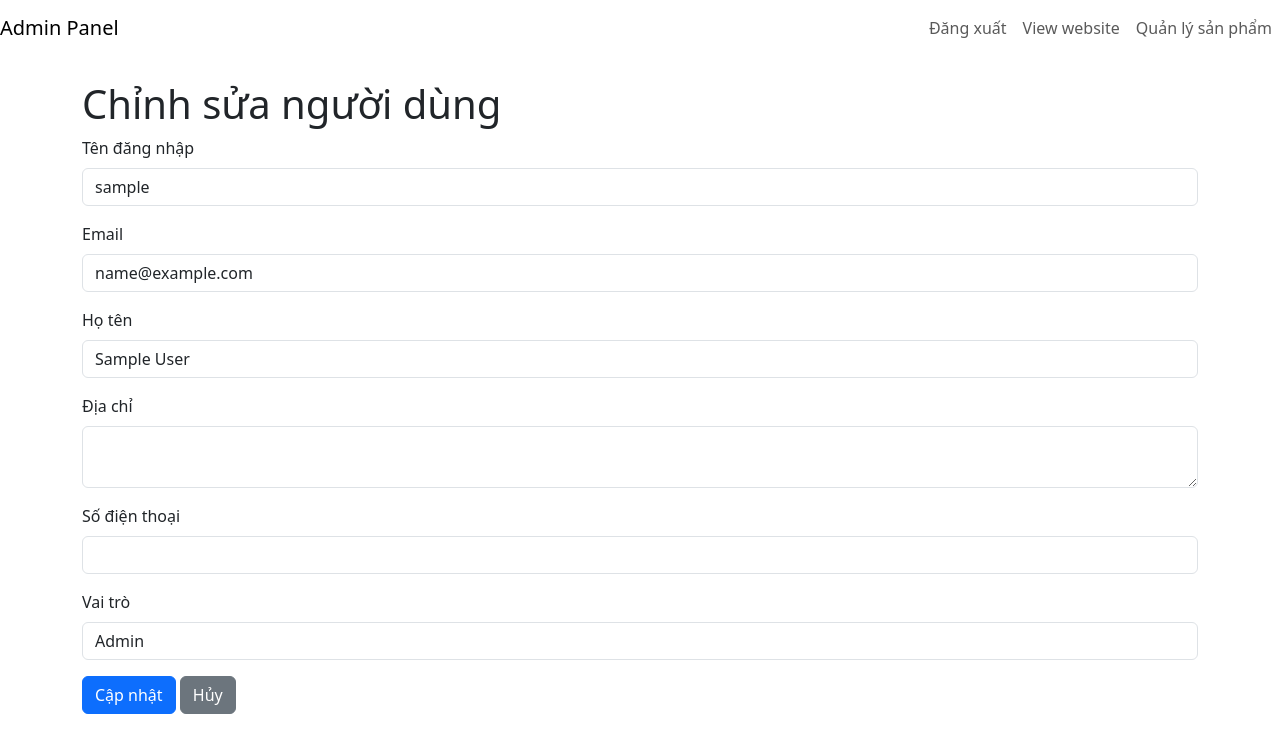
After one commit to vao211/ASM_web_Jewelry, a PHP site: page /edit_user.php?id=1 in a window 1280 px wide. The commit adds this page. Shown: the top 753 px of the page. Run offline with PHP 8.4, Linux system fonts and the light colour scheme; the visitor is signed in with stand-in values (Sample User, id 1).

Commit message:
add user management

```diff
--- a/admin(test).php
+++ b/admin(test).php
@@ -62,6 +62,7 @@ if ($_SERVER['REQUEST_METHOD'] == 'POST' && isset($_POST['edit_id'])) {
             $sql .= ", image='$image_name'";
         }
     }
+
     $sql .= " WHERE id=$edit_id";
     if ($conn->query($sql)) {
         header("Location: admin.php");
--- /dev/null
+++ b/backend/edit_user.php
@@ -0,0 +1,103 @@
+<?php
+session_start();
+include 'config.php';
+
+if (!isset($_SESSION['user_id']) || $_SESSION['role'] !== 'admin') {
+    header("Location: ../frontend/index.html");
+    exit();
+}
+
+//_POST trong form
+if (!isset($_GET['id']) && !isset($_POST['edit_id'])) {
+    header("Location: admin_users.php");
+    exit();
+}
+
+if (isset($_GET['id'])) {
+    $edit_id = $_GET['id'];
+}
+elseif (isset($_POST['edit_id'])) {
+    $edit_id = $_POST['edit_id'];
+}
+else {
+    $edit_id = null;
+}
+
+$edit_result = $conn->query("SELECT * FROM users WHERE id=$edit_id");
+$edit_user = $edit_result->fetch_assoc();
+
+if ($_SERVER['REQUEST_METHOD'] == 'POST') {
+    $username = $_POST['username'];
+    $email = $_POST['email'];
+    $full_name = $_POST['full_name'];
+    $address = $_POST['address'];
+    $phone = $_POST['phone'];
+    $role = $_POST['role'];
+
+    $sql = "UPDATE users SET username='$username', email='$email', full_name='$full_name', address='$address', phone='$phone', role='$role' WHERE id=$edit_id";
+    if ($conn->query($sql)) {
+        header("Location: admin_users.php");
+    } else {
+        echo "Lỗi: " . $conn->error;
+    }
+}
+?>
+
+<!DOCTYPE html>
+<html lang="vi">
+<head>
+    <meta charset="UTF-8">
+    <meta name="viewport" content="width=device-width, initial-scale=1.0">
+    <title>Chỉnh sửa người dùng</title>
+    <link href="https://cdn.jsdelivr.net/npm/bootstrap@5.3.0/dist/css/bootstrap.min.css" rel="stylesheet">
+    <link rel="stylesheet" href="../frontend/css/style.css">
+</head>
+<body>
+    <nav class="navbar navbar-expand-lg navbar-light bg-light-blue">
+        <a class="navbar-brand" href="#">Admin Panel</a>
+        <div class="collapse navbar-collapse">
+            <ul class="navbar-nav ms-auto">
+                <li class="nav-item"><a class="nav-link" href="logout.php">Đăng xuất</a></li>
+                <li class="nav-item"><a class="nav-link" href="index_admin.php">View website</a></li>
+                <li class="nav-item"><a class="nav-link" href="admin.php">Quản lý sản phẩm</a></li>
+            </ul>
+        </div>
+    </nav>
+
+    <div class="container mt-4">
+        <h1>Chỉnh sửa người dùng</h1>
+        <form action="edit_user.php" method="POST">
+            <input type="hidden" name="edit_id" value="<?php echo $edit_user['id']; ?>"> <!-- edit_id = $edit_user['id'] --->
+            <div class="mb-3">
+                <label for="username" class="form-label">Tên đăng nhập</label>
+                <input type="text" class="form-control" id="username" name="username" value="<?php echo $edit_user['username']; ?>" required>
+            </div>
+            <div class="mb-3">
+                <label for="email" class="form-label">Email</label>
+                <input type="email" class="form-control" id="email" name="email" value="<?php echo $edit_user['email']; ?>" required>
+            </div>
+            <div class="mb-3">
+                <label for="full_name" class="form-label">Họ tên</label>
+                <input type="text" class="form-control" id="full_name" name="full_name" value="<?php echo $edit_user['full_name']; ?>">
+            </div>
+            <div class="mb-3">
+                <label for="address" class="form-label">Địa chỉ</label>
+                <textarea class="form-control" id="address" name="address"><?php echo $edit_user['address']; ?></textarea>
+            </div>
+            <div class="mb-3">
+                <label for="phone" class="form-label">Số điện thoại</label>
+                <input type="text" class="form-control" id="phone" name="phone" value="<?php echo $edit_user['phone']; ?>">
+            </div>
+            <div class="mb-3">
+                <label for="role" class="form-label">Vai trò</label>
+                <select class="form-control" id="role" name="role" required>
+                    <option value="user" <?php echo $edit_user['role'] == 'user' ? 'selected' : ''; ?>>User</option>
+                    <option value="admin" <?php echo $edit_user['role'] == 'admin' ? 'selected' : ''; ?>>Admin</option>
+                </select>
+            </div>
+            <button type="submit" class="btn btn-primary">Cập nhật</button>
+            <a href="admin_users.php" class="btn btn-secondary">Hủy</a>
+        </form>
+    </div>
+</body>
+</html>
--- a/backend/register.php
+++ b/backend/register.php
@@ -74,7 +74,7 @@ if ($_SERVER['REQUEST_METHOD'] == 'POST') {
 <body>
     <div class="container mt-5">
         <h1>Đăng ký</h1>
-        <form method="POST"> POST
+        <form method="POST">
             <div class="mb-3">
                 <label for="username" class="form-label">Tên đăng nhập</label>
                 <input type="text" class="form-control" id="username" name="username" required>
```
Also changed, not shown: backend/admin.php (+9 -2 lines), backend/admin_users.php (added, +73 -0 lines), backend/delete_user.php (added, +17 -0 lines), backend/edit.php (+12 -2 lines), ConCao.jpg (deleted), consv.jpg (added), uploads/ConCao.jpg (deleted), uploads/consv.jpg (added).
